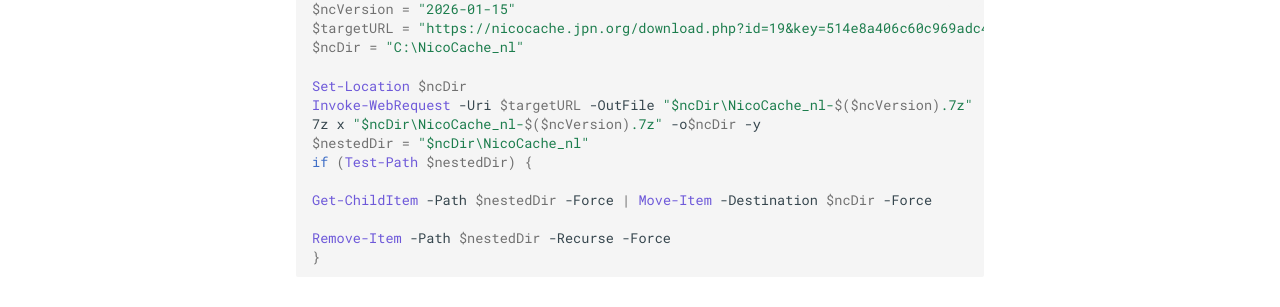
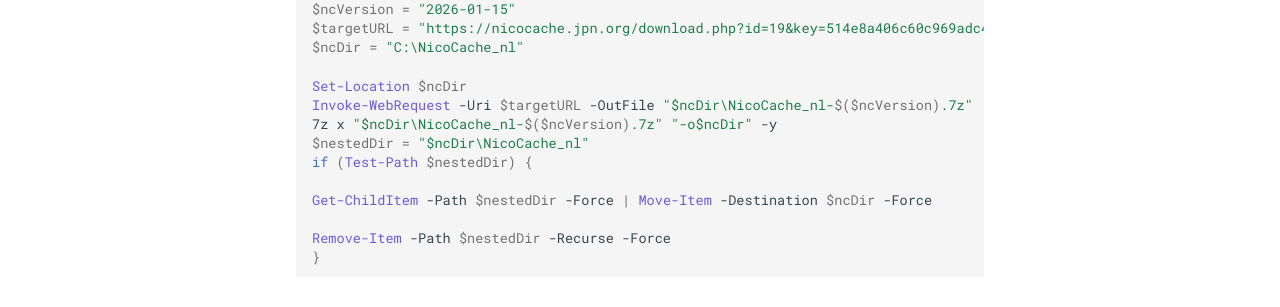
Before and after one commit to roflsunriz/setup-nicocache-nl, an MkDocs documentation site: the page built from docs/download.md, in a window 1280 px wide and 900 px high, scrolled down 1821 px. Shown: the part 404-711 px from the top of the window. Built offline with MkDocs 1.6.1 and Material for MkDocs 9.7.7, drawn with Linux system fonts in a browser that asks for light colours; comment, search, counter and statistics services are not loaded.

Commit message:
docs: 修正されたコマンド引数の引用符を追加
- `7z` コマンドの出力先ディレクトリ指定において、引数を正しく引用符で囲むように修正しました。
- これにより、パスに空白が含まれる場合でも正しく処理されるようになります。

```diff
--- a/docs/download.md
+++ b/docs/download.md
@@ -96,7 +96,7 @@
 
 Set-Location $ncDir
 Invoke-WebRequest -Uri $targetURL -OutFile "$ncDir\NicoCache_nl-$($ncVersion).7z"
-7z x "$ncDir\NicoCache_nl-$($ncVersion).7z" -o$ncDir -y
+7z x "$ncDir\NicoCache_nl-$($ncVersion).7z" "-o$ncDir" -y
 $nestedDir = "$ncDir\NicoCache_nl"
 if (Test-Path $nestedDir) {
 
```
Also changed, not shown: docs/install.md (+1 -1 lines).
